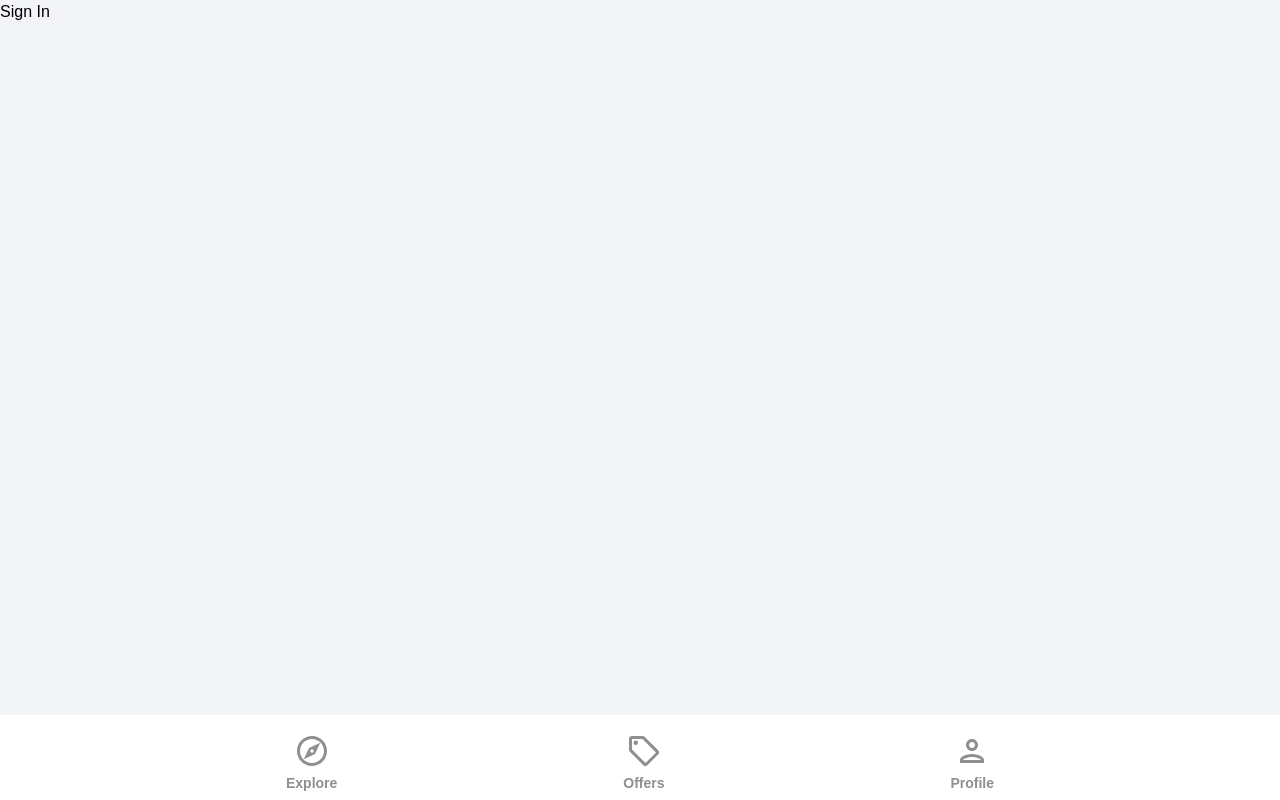
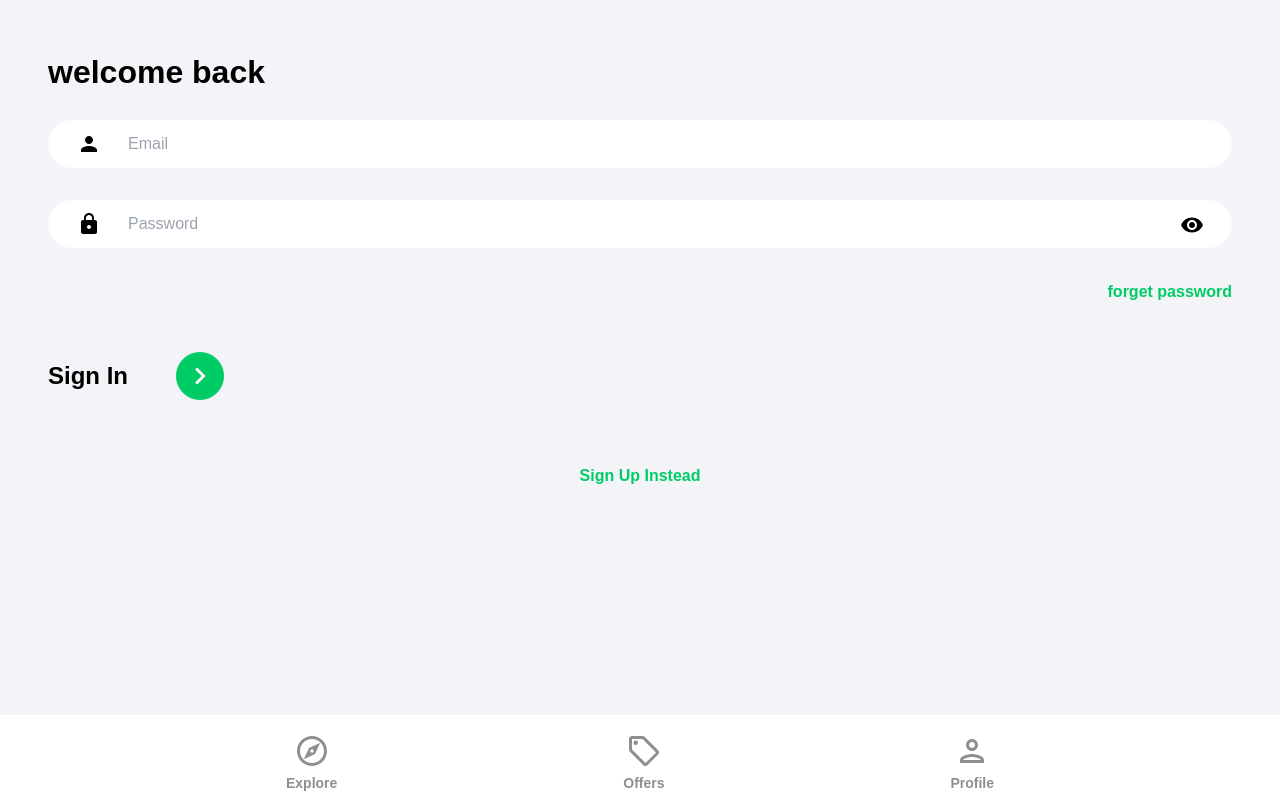
Before and after one commit to yousefst/realstate-marketplace, a React (Create React App) app in the folder src/front-end/: page /sign-in in a window 1280 px wide. Built offline with nearby package versions, Linux system fonts and the light colour scheme.

Commit message:
add signIn page

```diff
--- a/src/front-end/package.json
+++ b/src/front-end/package.json
@@ -7,7 +7,8 @@
     "react": "^18.1.0",
     "react-dom": "^18.1.0",
     "react-router-dom": "^6.3.0",
-    "react-scripts": "^5.0.1"
+    "react-scripts": "^5.0.1",
+    "react-toastify": "^9.0.4"
   },
   "scripts": {
     "start": "react-scripts start",
--- a/src/front-end/src/components/Navbar.jsx
+++ b/src/front-end/src/components/Navbar.jsx
@@ -22,11 +22,11 @@ const Navbar = () => {
                     <p className={pathMatch('/')?'navbarListItemNameActive':'navbarListItemName'}>Explore</p>
                 </li>
                 <li className="navbarListItem">
-                    <OfferIcon fill={pathMatch('/offers') ?'#2c2c2c':'#8f8f8f'} width="36px" height="36px" />
-                    <p className={pathMatch('/offers')?'navbarListItemNameActive':'navbarListItemName'} onClick={()=>navigate("/offers")}>Offers</p>
+                    <OfferIcon fill={pathMatch('/offers') ?'#2c2c2c':'#8f8f8f'} onClick={()=>navigate("/offers")} width="36px" height="36px" />
+                    <p className={pathMatch('/offers')?'navbarListItemNameActive':'navbarListItemName'}>Offers</p>
                 </li>
                 <li className="navbarListItem">
-                    <PersonOutlineIcon fill={pathMatch('/profile') ?'#2c2c2c':'#8f8f8f'} onClick={()=>navigate("/profile")} width="36px" height="36px" />
+                    <PersonOutlineIcon fill={pathMatch('/profile') ?'#2c2c2c':'#8f8f8f'} onClick={()=>navigate("/sign-in")} width="36px" height="36px" />
                     <p className={pathMatch('/profile')?'navbarListItemNameActive':'navbarListItemName'}>Profile</p>
                 </li>
             </ul>
--- a/src/front-end/src/pages/SignIn.jsx
+++ b/src/front-end/src/pages/SignIn.jsx
@@ -1,6 +1,56 @@
+import { useState } from "react"
+import { Link,useNavigate } from "react-router-dom"
+import {ReactComponent as ArrowRightIcon} from '../assets/svg/keyboardArrowRightIcon.svg'
+import visibilityIcon from '../assets/svg/visibilityIcon.svg'
+
 const SignIn = () => {
+  const [showPassword, setShowPassword] = useState(false)
+  const [formData, setFormData] = useState({
+    email: "",
+    password: ""
+  })
+
+  const { email, password } = formData
+
+  const onChange =(e)=>{
+    setFormData((prevState)=>({
+      ...prevState,
+      [e.target.id]: e.target.value
+    }))
+  };
+
+  const navigate = useNavigate()
+
   return (
-    <div>Sign In</div>
+    <>
+     <div className="pageContainer">
+      <header className="mb-6">
+        <p className="pageHeader">welcome back</p>
+      </header>
+      <form>
+
+            <input type="text" className="emailInput" placeholder="Email" id="email" value={email} onChange={onChange} />
+            <div className="passwordInputDiv">
+              <input type={showPassword?'text':'password'} className="passwordInput" placeholder="Password" id="password" value={password} onChange={onChange} />
+              <img src={visibilityIcon} alt="show password" className="showPassword" onClick={()=>showPassword?setShowPassword(false):setShowPassword(true)} />
+            </div>
+            <Link to="/forget-password" className="forgotPasswordLink">forget password </Link>
+            <div className="signInBar">
+              <p className="signInText"> Sign In</p>
+              <button className="signInButton" >
+                <ArrowRightIcon fill="#ffffff" width="34px" height="34px" />
+              </button>
+            </div>
+      </form>
+      {/* google outh */}
+
+      <Link to="/sign-up" className="registerLink" >Sign Up Instead</Link>
+
+
+
+      </div>
+
+    </>
   )
 }
 
--- a/src/front-end/src/pages/SignUp.jsx
+++ b/src/front-end/src/pages/SignUp.jsx
@@ -1,6 +1,8 @@
+import React from 'react'
+
 const SignUp = () => {
   return (
-    <div>Sign Up</div>
+    <div>SignUp</div>
   )
 }
 
```
Also changed, not shown: 1 other file (tests, documents, lock files or other folders).
